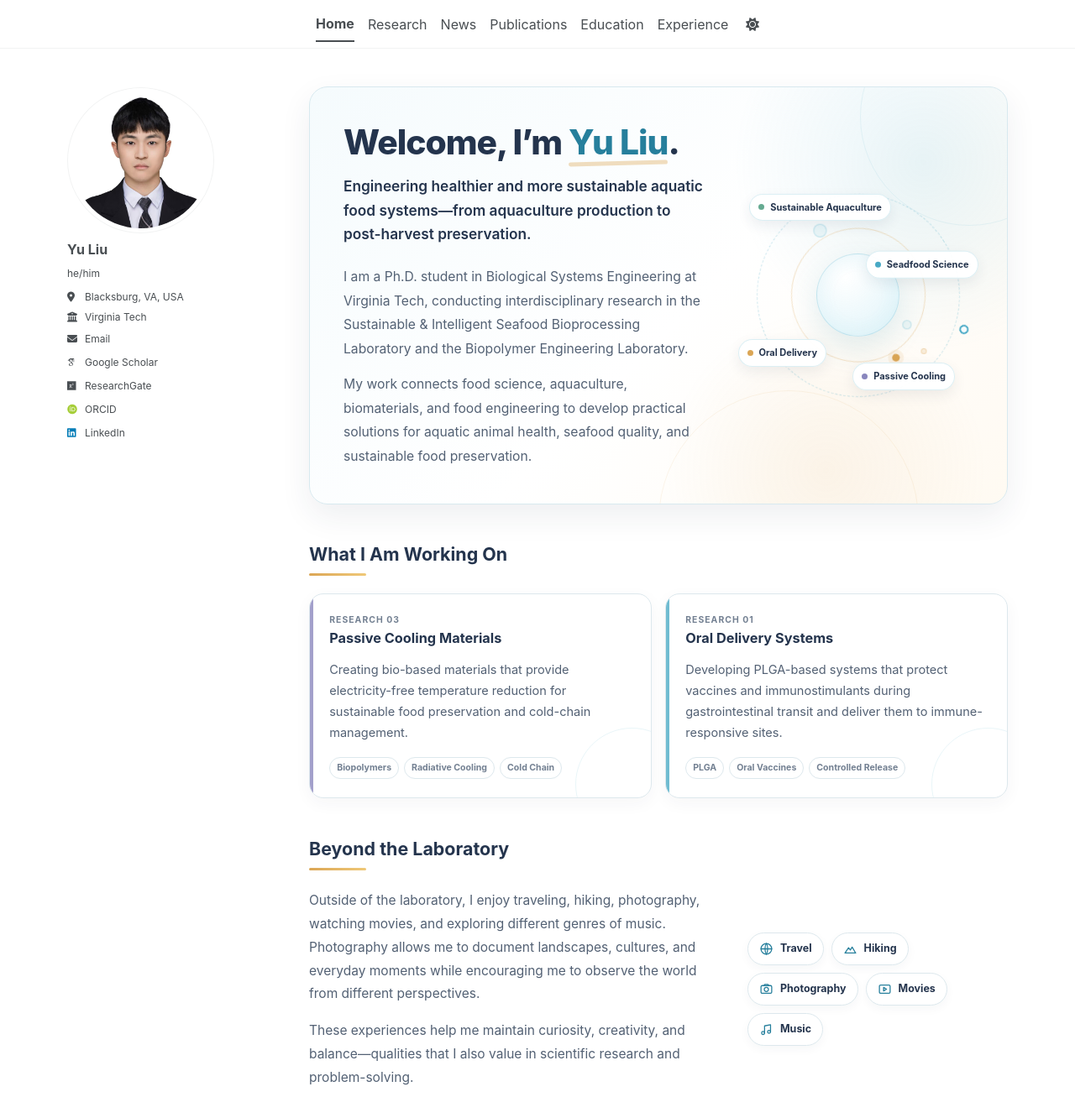
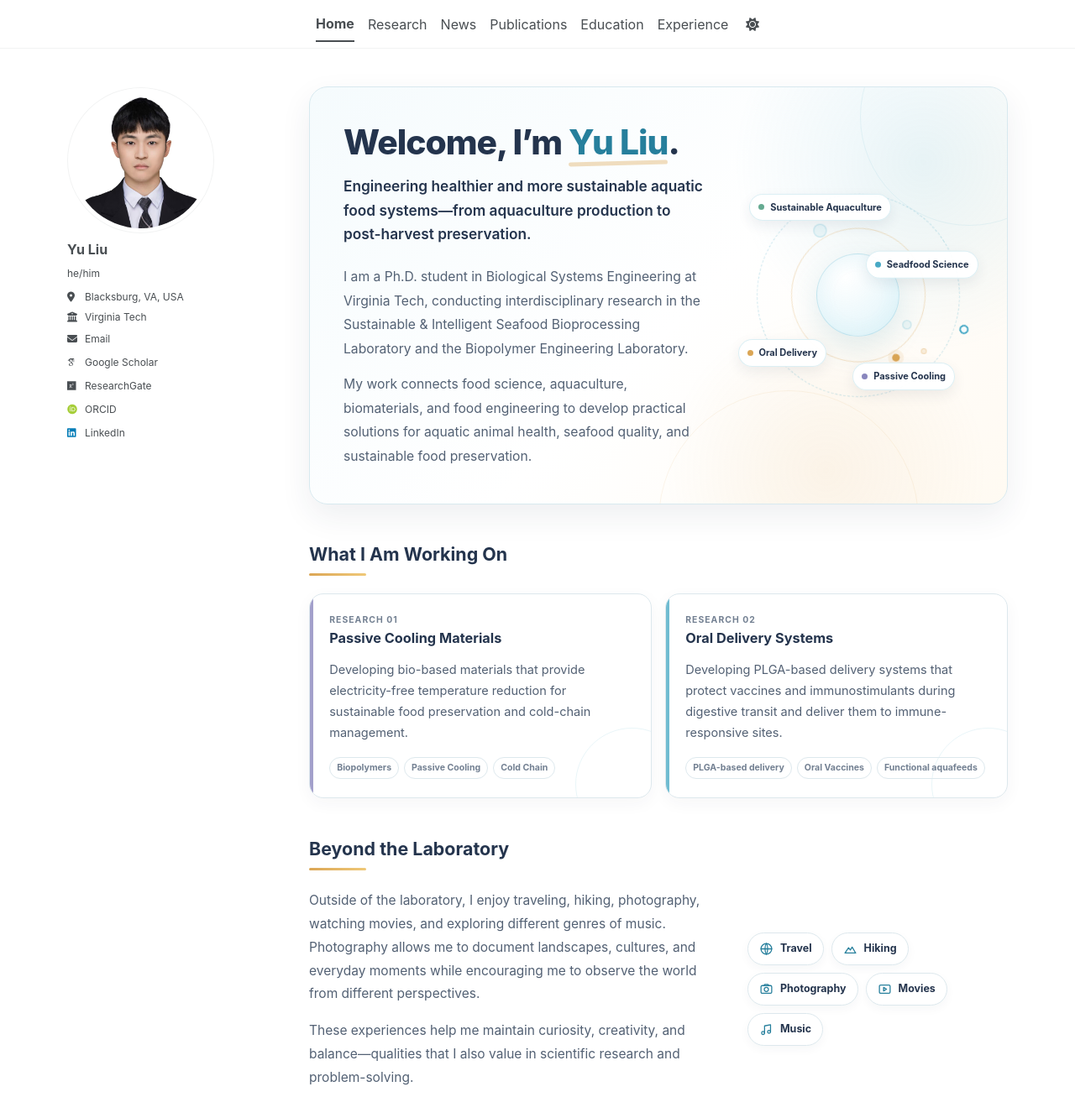
Before and after one commit to yuliu0322/yuliu0322.github.io, a Jekyll site: the page built from _pages/about.md, in a window 1280 px wide and 1377 px high. Shown: the top 1332 px of the window at 84% size. Built offline with Jekyll 4.4.1, drawn with Linux system fonts in a browser that asks for light colours; some web fonts are replaced; a script bundle is joined from its source files by our own code; library files that are not in the unit come from our copies.

Commit message:
Update about.md

```diff
--- a/_pages/about.md
+++ b/_pages/about.md
@@ -902,21 +902,21 @@ html[data-theme="dark"] .home-research-card:hover {
         <div class="home-card-header">
 
           <div>
-            <span class="home-card-number">RESEARCH 03</span>
+            <span class="home-card-number">RESEARCH 01</span>
             <h3 class="home-card-title">Passive Cooling Materials</h3>
           </div>
 
         </div>
 
         <p class="home-card-text">
-          Creating bio-based materials that provide electricity-free
+          Developing bio-based materials that provide electricity-free
           temperature reduction for sustainable food preservation and
           cold-chain management.
         </p>
 
         <div class="home-card-tags">
           <span class="home-card-tag">Biopolymers</span>
-          <span class="home-card-tag">Radiative Cooling</span>
+          <span class="home-card-tag">Passive Cooling</span>
           <span class="home-card-tag">Cold Chain</span>
         </div>
 
@@ -929,22 +929,22 @@ html[data-theme="dark"] .home-research-card:hover {
 <div class="home-card-header">
 
   <div>
-    <span class="home-card-number">RESEARCH 01</span>
+    <span class="home-card-number">RESEARCH 02</span>
     <h3 class="home-card-title">Oral Delivery Systems</h3>
   </div>
 
 </div>
 
         <p class="home-card-text">
-          Developing PLGA-based systems that protect vaccines and
-          immunostimulants during gastrointestinal transit and deliver them to
+          Developing PLGA-based delivery systems that protect vaccines and
+          immunostimulants during digestive transit and deliver them to
           immune-responsive sites.
         </p>
 
         <div class="home-card-tags">
-          <span class="home-card-tag">PLGA</span>
+          <span class="home-card-tag">PLGA-based delivery</span>
           <span class="home-card-tag">Oral Vaccines</span>
-          <span class="home-card-tag">Controlled Release</span>
+          <span class="home-card-tag">Functional aquafeeds</span>
         </div>
 
       </article>
```
